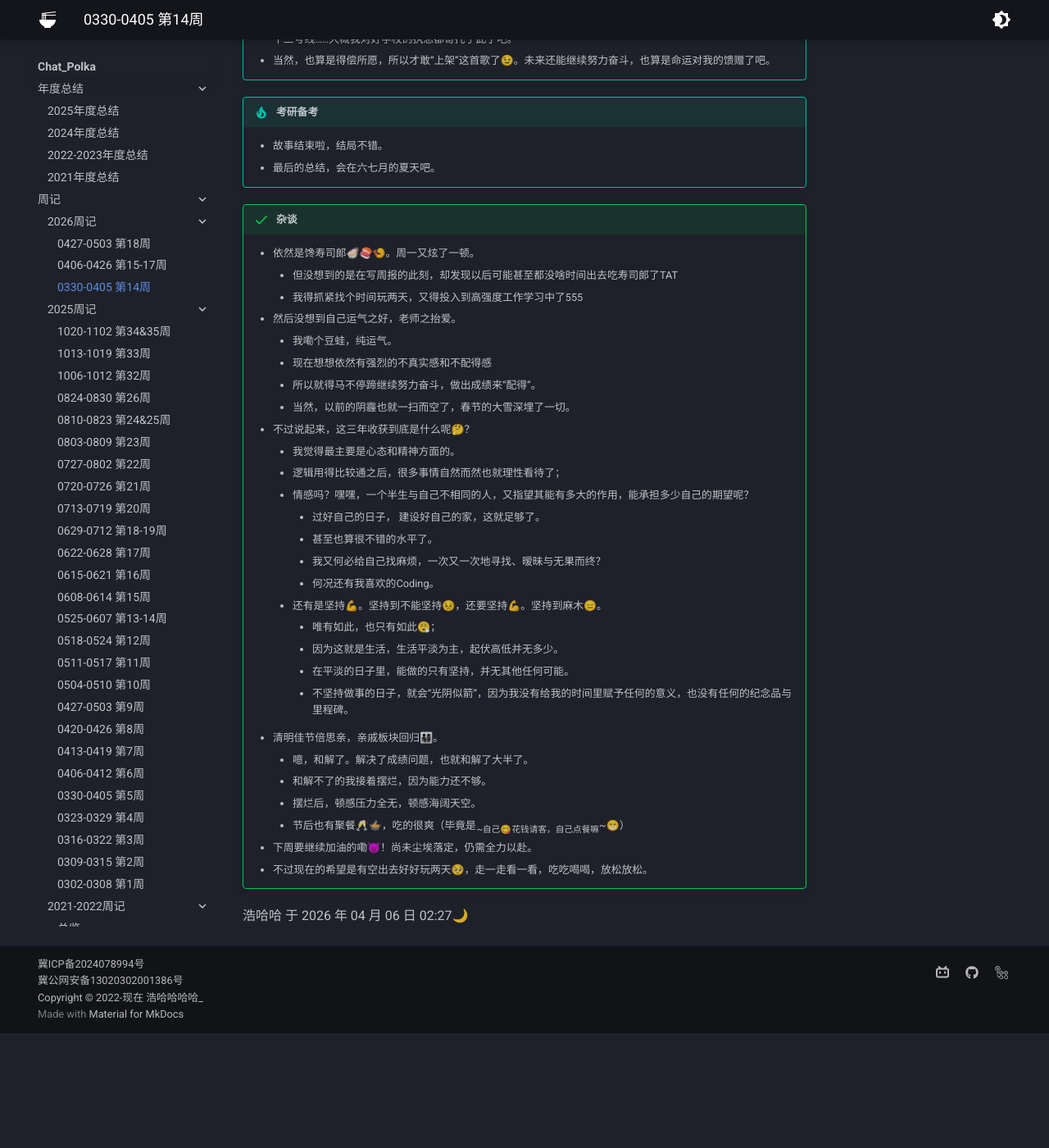
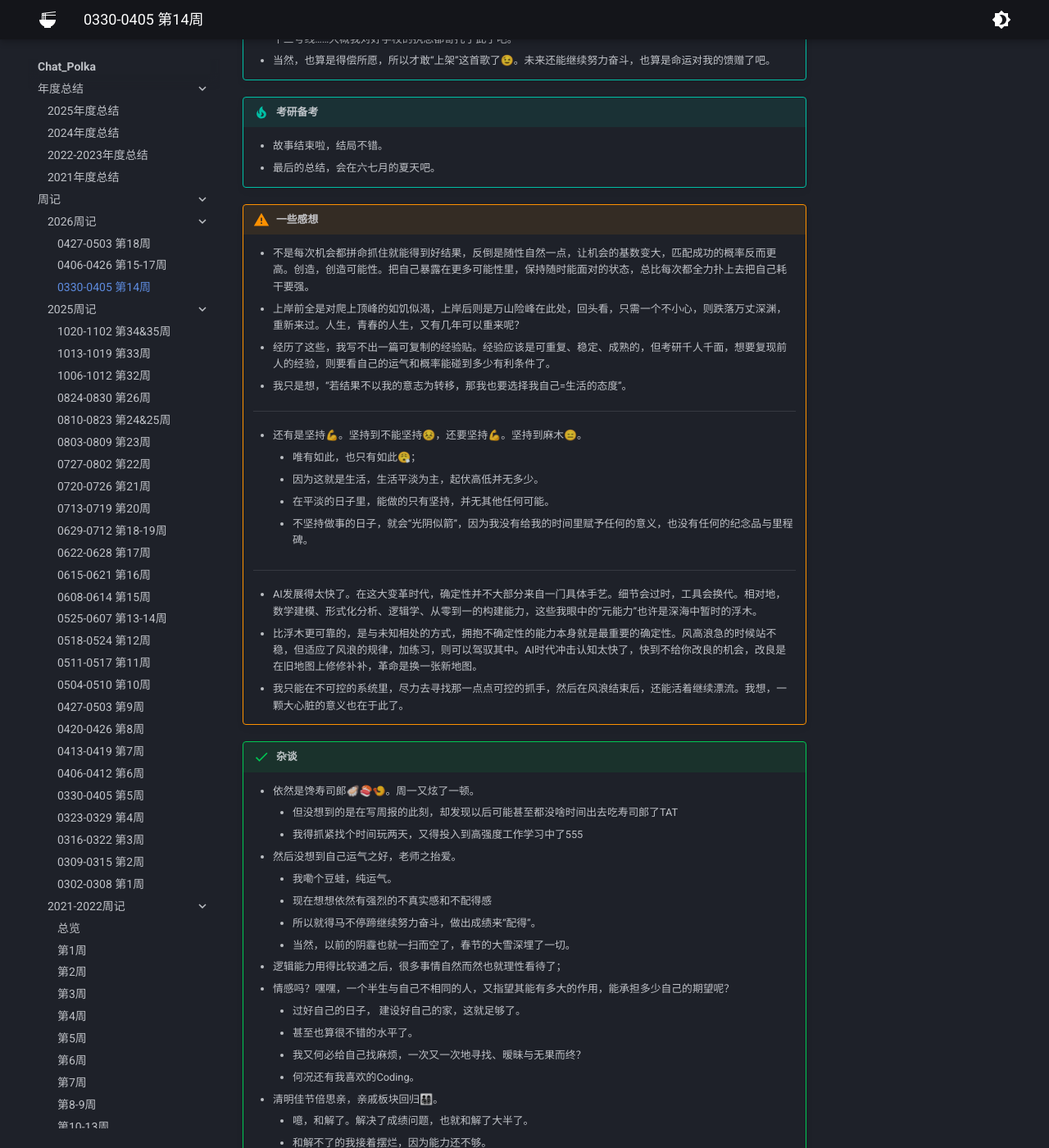
Before and after one commit to Haohahahaha/chat, an MkDocs documentation site: the page built from docs/1-Weekly/2026/20260330-20260405-14th.md, in a window 1280 px wide and 1400 px high, scrolled down 503 px. Shown: the whole window at 82% size. Built offline with MkDocs 1.6.1 and Material for MkDocs 9.7.7, drawn with Linux system fonts in a browser that asks for light colours; before the commit the page ends 1763 px from its top, so only the background shows below that.

Commit message:
2026-05-04_23:11:15 update

```diff
--- a/docs/1-Weekly/2026/20260330-20260405-14th.md
+++ b/docs/1-Weekly/2026/20260330-20260405-14th.md
@@ -19,6 +19,24 @@
     - 故事结束啦，结局不错。
     - 最后的总结，会在六七月的夏天吧。
 
+!!! warning "一些感想"
+
+    - 不是每次机会都拼命抓住就能得到好结果，反倒是随性自然一点，让机会的基数变大，匹配成功的概率反而更高。创造，创造可能性。把自己暴露在更多可能性里，保持随时能面对的状态，总比每次都全力扑上去把自己耗干要强。
+    - 上岸前全是对爬上顶峰的如饥似渴，上岸后则是万山险峰在此处，回头看，只需一个不小心，则跌落万丈深渊，重新来过。人生，青春的人生，又有几年可以重来呢？
+    - 经历了这些，我写不出一篇可复制的经验贴。经验应该是可重复、稳定、成熟的，但考研千人千面，想要复现前人的经验，则要看自己的运气和概率能碰到多少有利条件了。
+    - 我只是想，“若结果不以我的意志为转移，那我也要选择我自己=生活的态度”。
+    ---
+    - 还有是坚持💪。坚持到不能坚持😣，还要坚持💪。坚持到麻木😑。
+        - 唯有如此，也只有如此😮‍💨；
+        - 因为这就是生活，生活平淡为主，起伏高低并无多少。
+        - 在平淡的日子里，能做的只有坚持，并无其他任何可能。
+        - 不坚持做事的日子，就会“光阴似箭”，因为我没有给我的时间里赋予任何的意义，也没有任何的纪念品与里程碑。
+    ---
+    - AI发展得太快了。在这大变革时代，确定性并不大部分来自一门具体手艺。细节会过时，工具会换代。相对地，数学建模、形式化分析、逻辑学、从零到一的构建能力，这些我眼中的“元能力”也许是深海中暂时的浮木。
+    - 比浮木更可靠的，是与未知相处的方式，拥抱不确定性的能力本身就是最重要的确定性。风高浪急的时候站不稳，但适应了风浪的规律，加练习，则可以驾驭其中。AI时代冲击认知太快了，快到不给你改良的机会，改良是在旧地图上修修补补，革命是换一张新地图。
+    - 我只能在不可控的系统里，尽力去寻找那一点点可控的抓手，然后在风浪结束后，还能活着继续漂流。我想，一颗大心脏的意义也在于此了。
+
+
 !!! success "杂谈"
 
     - 依然是馋寿司郎🦪🍣🍤。周一又炫了一顿。
@@ -29,19 +47,12 @@
         - 现在想想依然有强烈的不真实感和不配得感
         - 所以就得马不停蹄继续努力奋斗，做出成绩来“配得”。
         - 当然，以前的阴霾也就一扫而空了，春节的大雪深埋了一切。
-    - 不过说起来，这三年收获到底是什么呢🤔？
-        - 我觉得最主要是心态和精神方面的。
-        - 逻辑用得比较通之后，很多事情自然而然也就理性看待了；
-        - 情感吗？嘿嘿，一个半生与自己不相同的人，又指望其能有多大的作用，能承担多少自己的期望呢？
-            - 过好自己的日子， 建设好自己的家，这就足够了。
-            - 甚至也算很不错的水平了。
-            - 我又何必给自己找麻烦，一次又一次地寻找、暧昧与无果而终？
-            - 何况还有我喜欢的Coding。
-        - 还有是坚持💪。坚持到不能坚持😣，还要坚持💪。坚持到麻木😑。
-            - 唯有如此，也只有如此😮‍💨；
-            - 因为这就是生活，生活平淡为主，起伏高低并无多少。
-            - 在平淡的日子里，能做的只有坚持，并无其他任何可能。
-            - 不坚持做事的日子，就会“光阴似箭”，因为我没有给我的时间里赋予任何的意义，也没有任何的纪念品与里程碑。
+    - 逻辑能力用得比较通之后，很多事情自然而然也就理性看待了；
+    - 情感吗？嘿嘿，一个半生与自己不相同的人，又指望其能有多大的作用，能承担多少自己的期望呢？
+        - 过好自己的日子， 建设好自己的家，这就足够了。
+        - 甚至也算很不错的水平了。
+        - 我又何必给自己找麻烦，一次又一次地寻找、暧昧与无果而终？
+        - 何况还有我喜欢的Coding。
     - 清明佳节倍思亲，亲戚板块回归👨‍👩‍👧‍👦。
         - 噫，和解了。解决了成绩问题，也就和解了大半了。
         - 和解不了的我接着摆烂，因为能力还不够。
```
